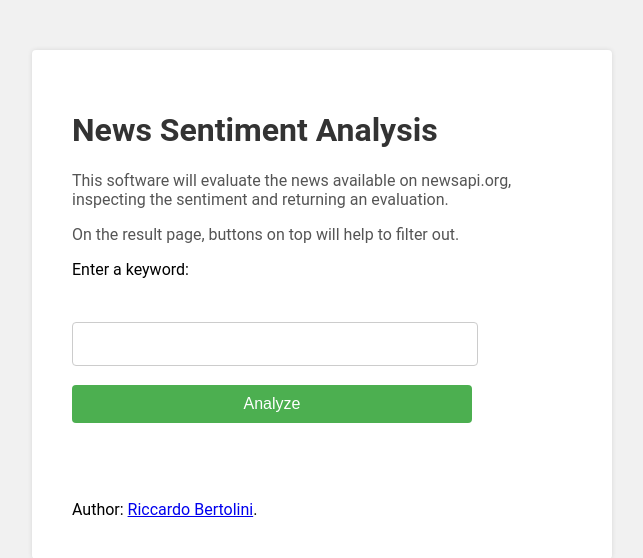
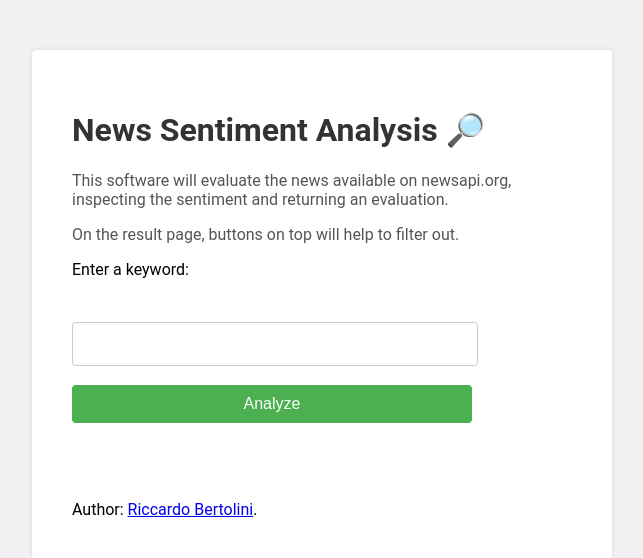
Before and after one commit to riccardobertolini/NewsSentimentAnalyzer, a Flask app: page / in a window 1280 px wide. Shown: the top 558 px of the page, without its empty margins (318-961 px from the left). Run offline with Flask 2, Linux system fonts and the light colour scheme.

Commit message:
feat: optimizing style and content

```diff
--- a/templates/index.html
+++ b/templates/index.html
@@ -8,6 +8,7 @@
             background-color: #f1f1f1;
             margin: 0;
             padding: 0;
+            font-size: 16px;
         }
 
         h1 {
@@ -22,6 +23,7 @@
             background-color: #fff;
             border-radius: 4px;
             box-shadow: 0 0 5px rgba(0, 0, 0, 0.1);
+            margin-top: 50px;
         }
 
         p {
@@ -58,22 +60,13 @@
             max-width: 400px;
         }
 
-        /* Add custom Google Fonts */
+        /* Google Fonts */
         @import url('https://fonts.googleapis.com/css2?family=Roboto:wght@400;700&display=swap');
-
-        /* Additional styles */
-        body {
-            font-size: 16px;
-        }
-
-        .container {
-            margin-top: 50px;
-        }
     </style>
 </head>
 <body>
     <div class="container">
-        <h1>News Sentiment Analysis</h1>
+        <h1>News Sentiment Analysis 🔎</h1>
         <p>This software will evaluate the news available on newsapi.org, inspecting the sentiment and returning an evaluation.</p>
         <p>On the result page, buttons on top will help to filter out.</p>
         <form action="/analyze" method="POST" class="formGroup">
--- a/templates/results.html
+++ b/templates/results.html
@@ -114,7 +114,6 @@ body {
      <script>
         const filterButtons = document.querySelectorAll('.filterButton');
         const articles = document.querySelectorAll('.article');
-
         filterButtons.forEach(button => {
             button.addEventListener('click', () => {
                 const sentiment = button.dataset.sentiment;
```
